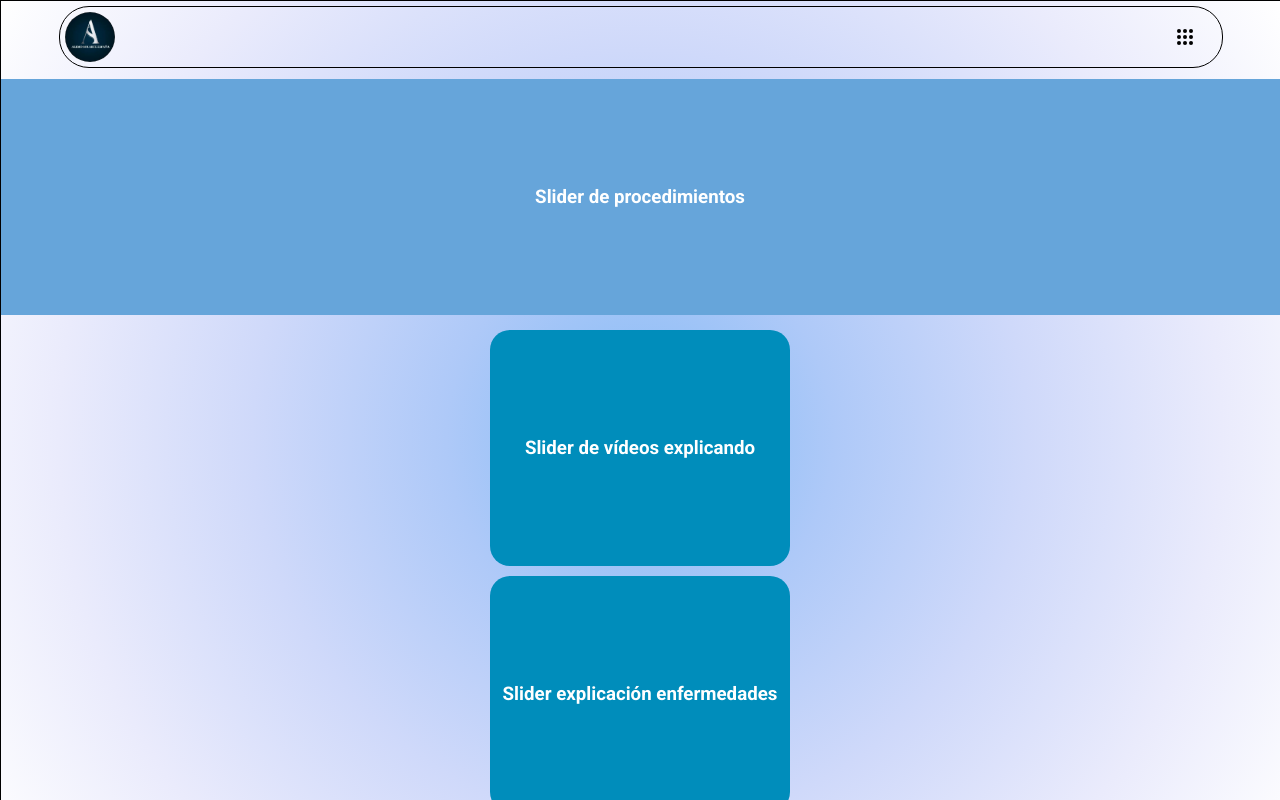
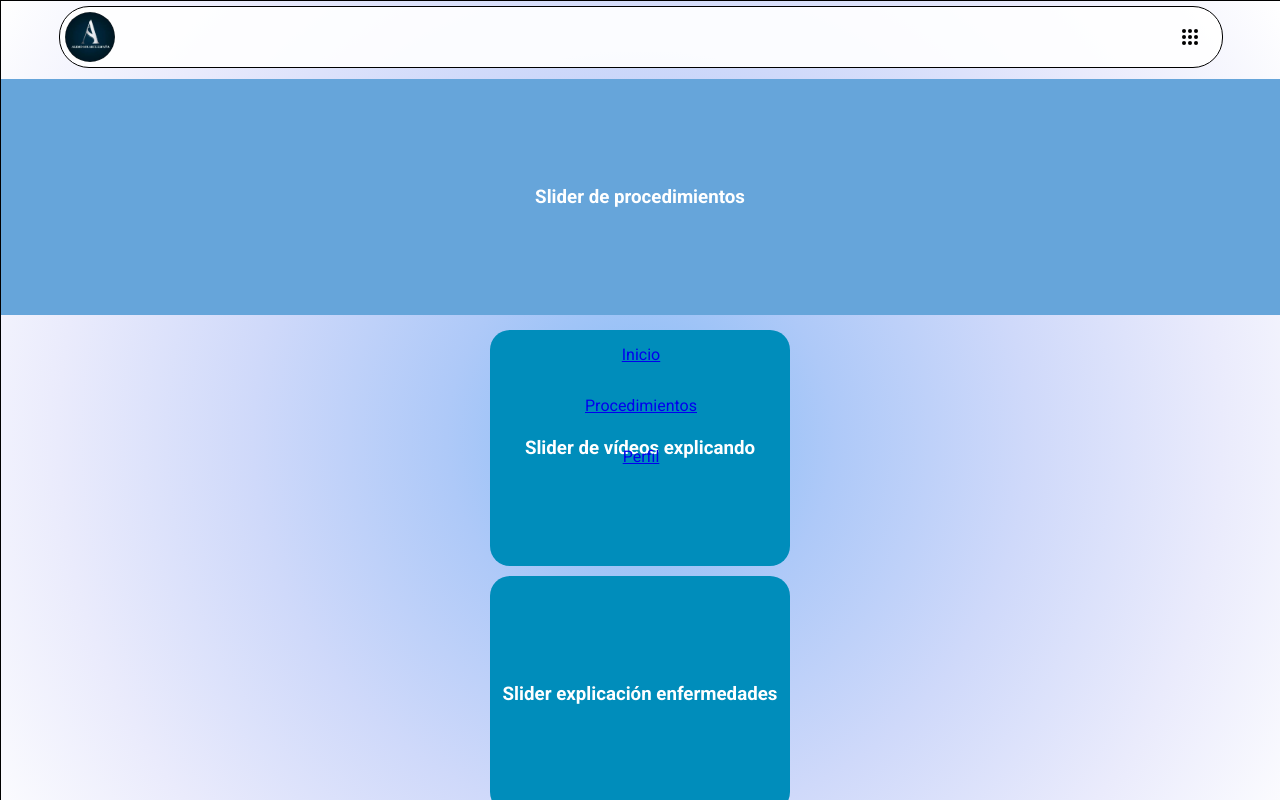
Before and after one commit to julianesp/ase, a Next.js app: page / in a window 1280 px wide. Shown: the top 800 px of the page. Built offline with nearby package versions, Linux system fonts and the light colour scheme.

Commit message:
Menú posicionado

```diff
--- a/src/components/NavBar.js
+++ b/src/components/NavBar.js
@@ -16,11 +16,12 @@ const NavBar = () => {
                     alt='Logo de empresa'
                     src={logo}
                 />
+
                 <i className={styles['gg-menu-grid-o']}></i>
 
             </div>
 
-            <ul className={styles['enlaces__menu']}>
+            <ul id='menu' className={styles['enlaces__menu']}>
 
                 <Link href='/'>
                     <p>Inicio</p>
--- a/src/styles/NavBar.module.scss
+++ b/src/styles/NavBar.module.scss
@@ -1,12 +1,9 @@
 @import url("https://css.gg/menu-grid-o.css");
-@import "./variables.scss";
-@import "./mixins";
+@import "variables.scss";
+@import "mixins";
 
 .container {
   position: fixed;
-
-  /* @import .flexCenter; */
-  /* display: flex; */
 
   padding-top: 5px;
 
@@ -17,9 +14,7 @@
 
   border: 1px solid #000;
 
-
   .container__principal {
-
     display: flex;
     justify-content: space-between;
     align-items: center;
@@ -32,32 +27,13 @@
     border: 1px solid #000;
     border-radius: 30px;
 
-
+    background-color: rgba($color-soft, 0.9);
 
     .enlaces__logo {
       width: 50px;
       height: 50px;
 
       border-radius: 50%;
-
-  }
-  }
-}
-
-
-.enlaces__menu {
-  position: absolute;
-
-  /* @include flexCenter; */
-  flex-direction: column;
-
-  @include whithoutBordes;
-
-  width: 100%;
-  display: none;
-  /* height: inherit; */
-
-  /* top: 50%; */
     }
 
     /* menu  */
@@ -65,7 +41,7 @@
       box-sizing: border-box;
       display: block;
       transform: scale(var(--ggs, 1));
-  width: 40px;
+      width: 35px;
       height: 16px;
     }
 
@@ -80,7 +56,26 @@
       width: 4px;
       height: 4px;
       background: currentColor;
-  box-shadow: 0 6px 0, 6px 6px 0, 12px 6px 0, 6px 12px 0, 12px 12px 0, 6px 0 0,
-    12px 0 0, 0 12px 0;
+      box-shadow: 0 6px 0, 6px 6px 0, 12px 6px 0, 6px 12px 0, 12px 12px 0,
+        6px 0 0, 12px 0 0, 0 12px 0;
       border-radius: 22px;
     }
+  }
+
+  .enlaces__menu {
+    position: absolute;
+
+    display: flex;
+    justify-content: center;
+    align-items: center;
+    flex-direction: column;
+
+    top: 2px;
+
+    padding: 0;
+    margin: 0;
+
+    width: 100%;
+    height: 100%;
+  }
+}
--- a/src/styles/_mixins.scss
+++ b/src/styles/_mixins.scss
@@ -4,20 +4,20 @@
     align-items: center;
 }
 
-@mixin whithoutBordes {
+.whithoutBordes {
     padding: 0;
     margin: 0;
 }
 
 
-@mixin flexBetweenCenter {
+.flexBetweenCenter {
     display: flex;
     justify-content: space-between;
     align-items: center;
     left: 50px;
 }
 
-@mixin margenLateral {
+.margenLateral {
     padding-left: 80px;
     padding-right: 80px;
 }
```
Also changed, not shown: .eslintrc.json. Lines whose indentation alone changed are shown as unchanged.
